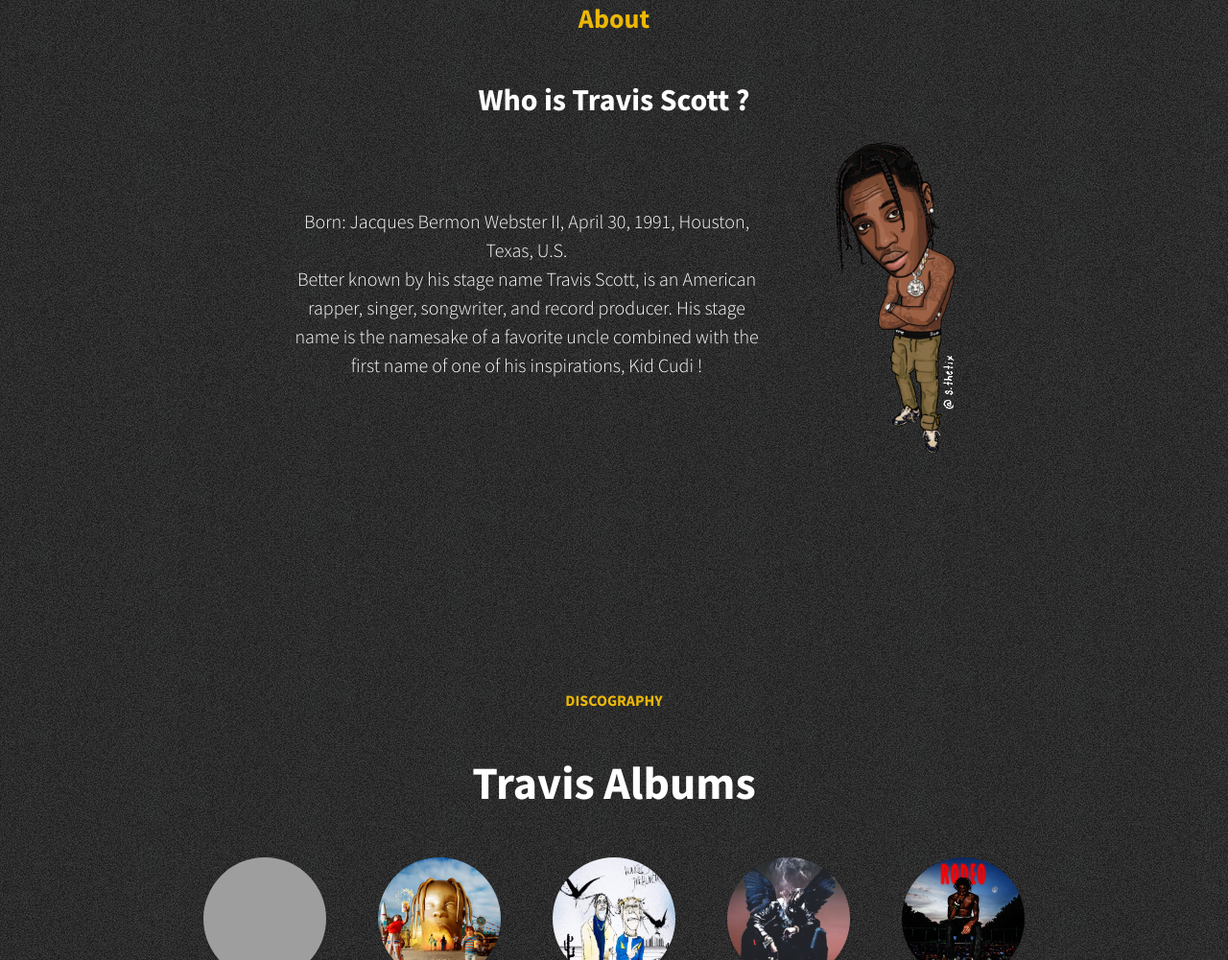
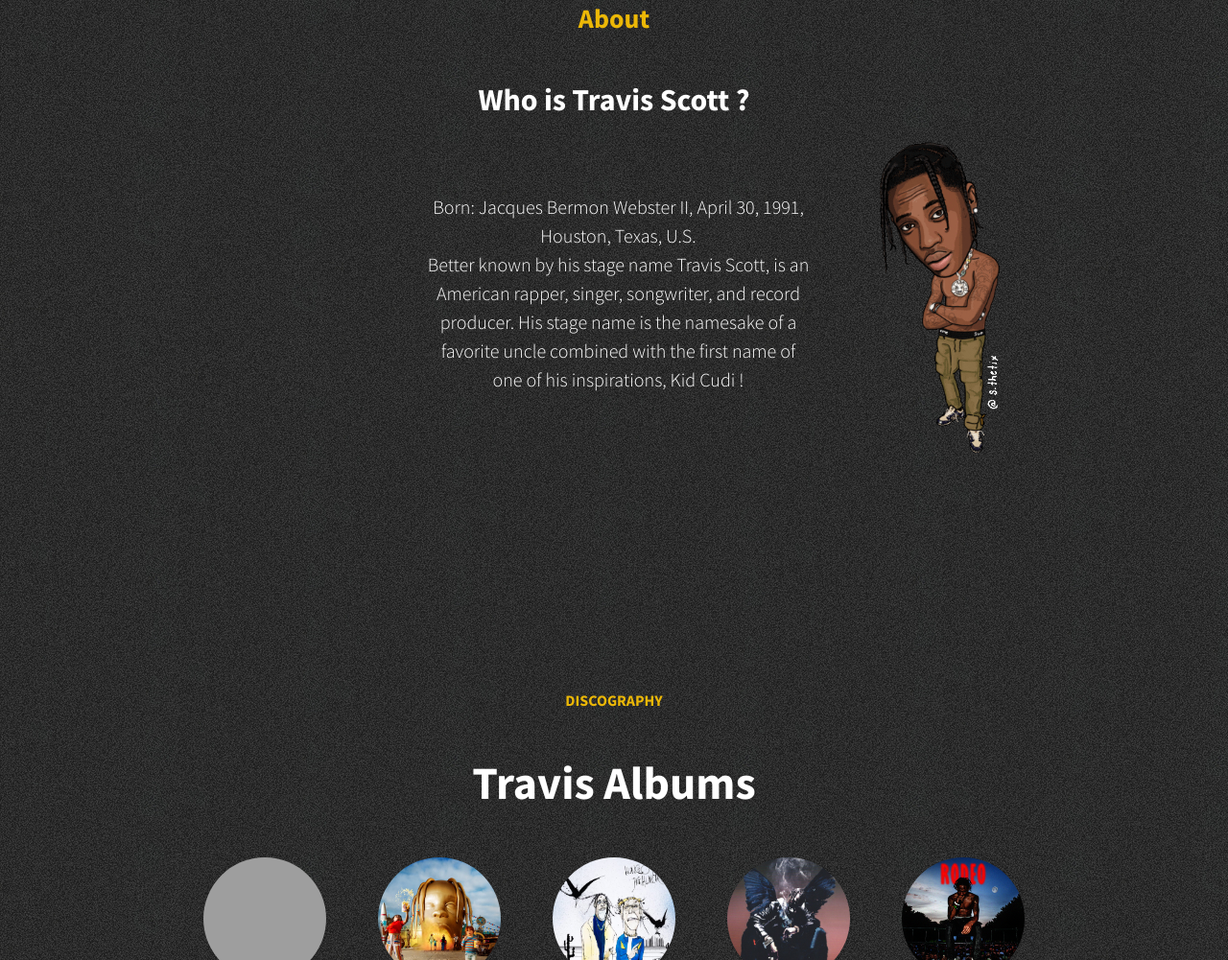
Before and after one commit to Noctax/TRAVIS-SCOTT, a plain HTML site: page index.html in a window 1280 px wide. Shown: the part 917-1918 px from the top of the page at 96% size. Drawn offline with nearby package versions, Linux system fonts and the light colour scheme; grey boxes are pictures that could not be loaded.

Commit message:
Update index.html

```diff
--- a/index.html
+++ b/index.html
@@ -47,12 +47,12 @@
                         <h3 class="text-secondary mb-5" data-aos="fade">About</h3>
                         <h2 class="text-white" data-aos="fade-right">Who is Travis Scott ?</h2>
                         <div class="div col-lg-6 d-flex align-items-center">
-                            <p class="lead mb-0 text-white" data-aos="fade-left">
+                            <p class="lead mb-0 text-white" data-aos="fade-left" style="padding-left:100px ;">
                                 Born: Jacques Bermon Webster II, April 30, 1991, Houston, Texas, U.S.<br>
                                 Better known by his stage name Travis Scott, is an American rapper, singer, songwriter, and record producer. His stage name is the namesake of a favorite uncle combined with the first name of one of his inspirations, Kid Cudi !
                             </p>
                         </div>
-                        <div class="div col-lg-2" data-aos="zoom-in"><img src="assets/img/Travis.gif" width="200px" height="350px"></div>
+                        <div class="div col-lg-1" data-aos="zoom-in"><img src="assets/img/Travis.gif" width="200px" height="350px"></div>
                 </div>
             </div>
         </section>
```
